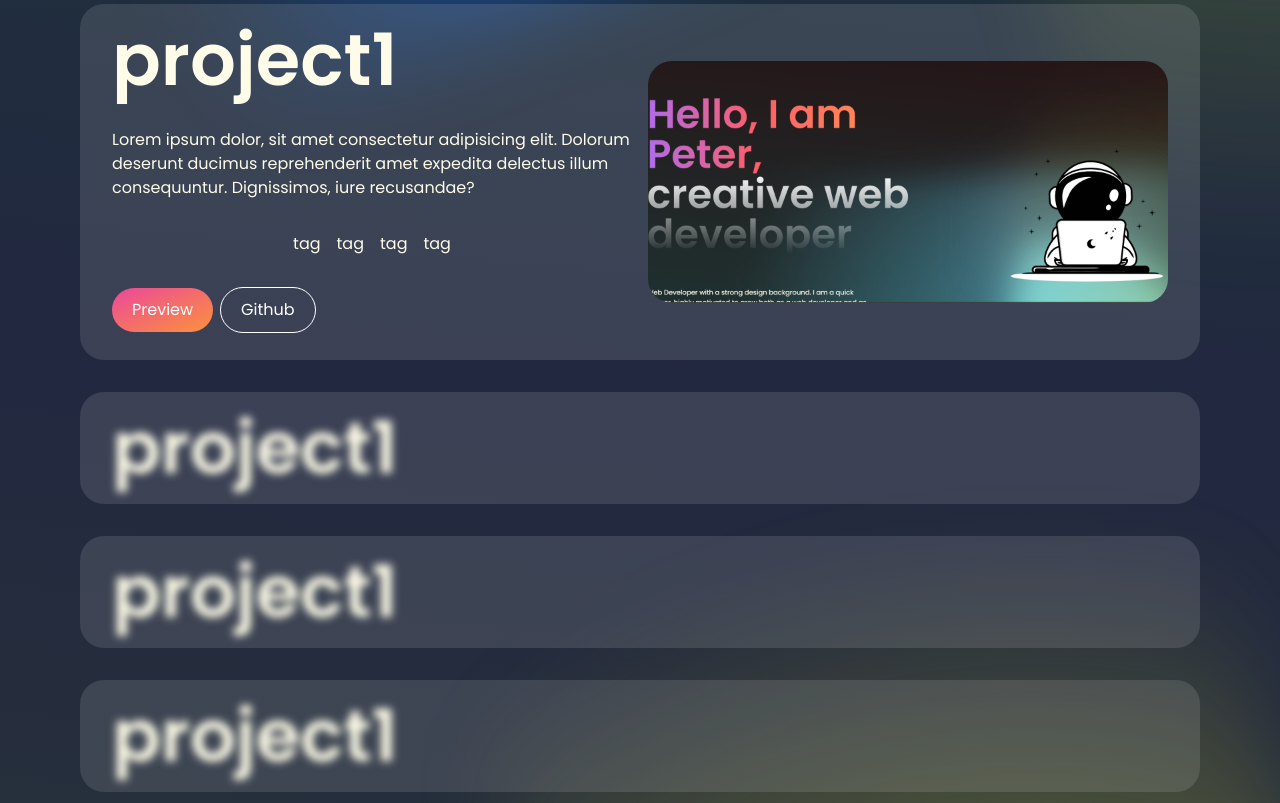
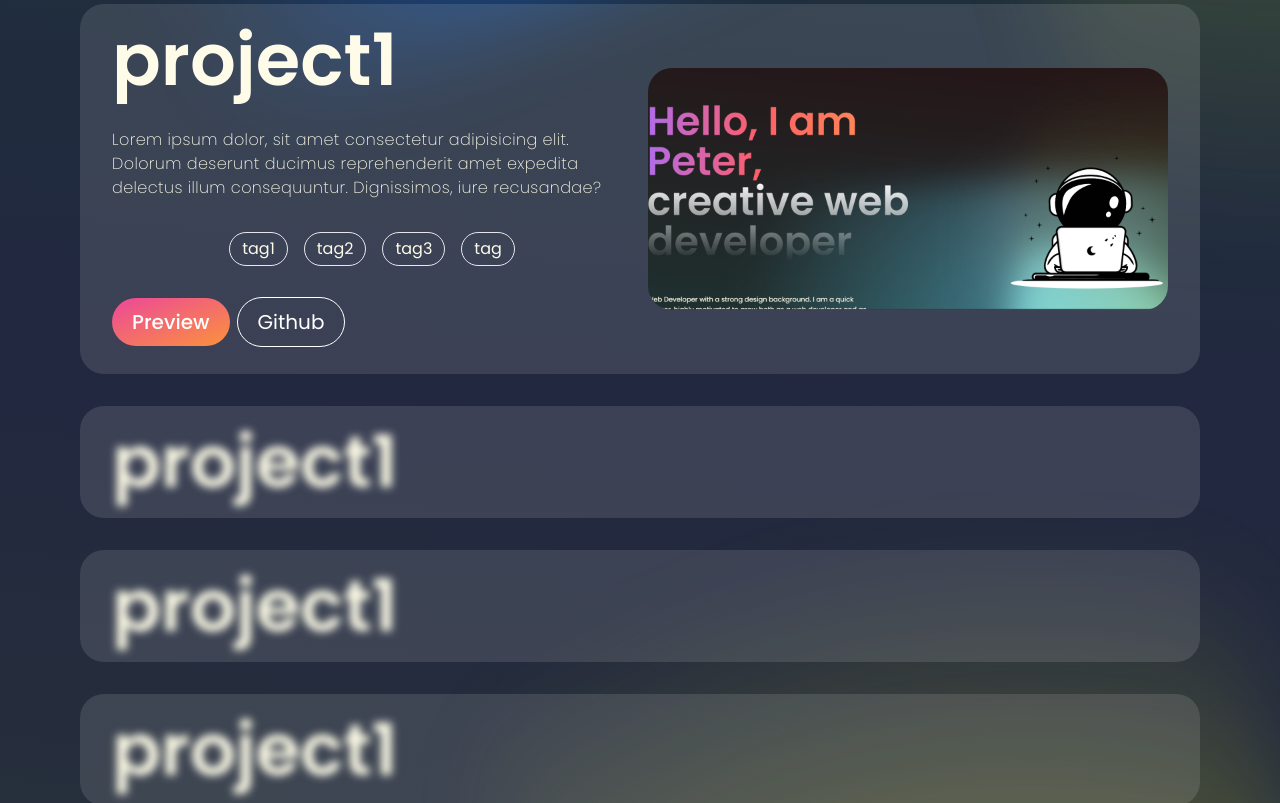
Before and after one commit to p6te/portfolio-website, a Next.js app: page / in a window 1280 px wide. Shown: the part 1580-2383 px from the top of the page. Built offline with nearby package versions, Linux system fonts and the light colour scheme.

Commit message:
refactor: correct styling

```diff
--- a/src/app/layout.tsx
+++ b/src/app/layout.tsx
@@ -3,7 +3,10 @@ import { Poppins } from "next/font/google";
 import "./globals.css";
 import BluredBackroundAnimation from "@/components/BluredBackgroundAnimation";
 
-const font = Poppins({ subsets: ["latin"], weight: ["400", "200", "600"] });
+const font = Poppins({
+  subsets: ["latin"],
+  weight: ["200", "300", "400", "500", "600", "700"],
+});
 
 export const metadata: Metadata = {
   title: "<Peter/> Portfolio",
--- a/src/app/page.tsx
+++ b/src/app/page.tsx
@@ -9,9 +9,11 @@ import Navigation from "@/components/Navigation";
 export default function Home() {
   return (
     <>
+      <div id="Hero">
         <Hero />
+      </div>
       <Navigation />
-      <div>
+
       <div id="Projects">
         <Projects />
       </div>
@@ -27,7 +29,6 @@ export default function Home() {
       <div id="Contact">
         <Contact />
       </div>
-      </div>
     </>
   );
 }
--- a/src/components/Navigation/Navbar/index.tsx
+++ b/src/components/Navigation/Navbar/index.tsx
@@ -2,6 +2,7 @@ import React, { useState } from "react";
 import NavbarItem from "./NavbarItem";
 import { useMotionValueEvent, useScroll } from "framer-motion";
 import { motion } from "framer-motion";
+import Link from "next/link";
 
 interface Props {
   isNavigationSection: boolean;
@@ -24,7 +25,7 @@ export default function Navbar({ isNavigationSection }: Props) {
   });
 
   return (
-    <div className="pointer-events-none sticky top-0 z-50 ">
+    <div className="pointer-events-none sticky top-3 z-50 ">
       <motion.nav
         variants={{
           visible: { y: 0, opacity: 1 },
@@ -37,8 +38,12 @@ export default function Navbar({ isNavigationSection }: Props) {
         }}
         className=" mx-24 flex items-center justify-between"
       >
-        <h2 className=" pointer-events-auto bg-gradient-primary bg-clip-text font-semibold text-transparent">{`<Peter/>`}</h2>
-        <div className=" pointer-events-auto mt-1 flex gap-7 rounded-full bg-blur-1 px-7 py-4 backdrop-blur">
+        <Link
+          href="#Hero"
+          scroll
+          className="pointer-events-auto rounded-full border border-transparent border-opacity-50 bg-gradient-primary bg-clip-text px-4 py-2 text-3xl font-semibold  text-transparent hover:border-white "
+        >{`<Peter/>`}</Link>
+        <div className=" pointer-events-auto  flex gap-7 rounded-full bg-blur-1 px-7 py-4 backdrop-blur">
           <NavbarItem href="Projects" />
           <NavbarItem href="Skills" />
           <NavbarItem href="Experience" />
--- a/src/components/Navigation/NavigationSection/NavigationBox.tsx
+++ b/src/components/Navigation/NavigationSection/NavigationBox.tsx
@@ -21,7 +21,7 @@ export default function NavigationBox({ href, setSelectedBox }: Props) {
   };
   return (
     <Link
-      className="flex h-72 justify-center rounded-3xl bg-gradient-to-b from-blur-1 to-transparent pt-3 backdrop-blur"
+      className="flex h-72 justify-center rounded-3xl bg-gradient-to-b from-blur-1 to-transparent pt-3 font-extralight tracking-wide backdrop-blur "
       href={`#${href}`}
       scroll
       onMouseOver={handleHover}
--- a/src/components/Navigation/NavigationSection/index.tsx
+++ b/src/components/Navigation/NavigationSection/index.tsx
@@ -10,7 +10,7 @@ export default function NavigationSection() {
       <div className="flex w-full items-center justify-center gap-2">
         <FadeComponent
           direction="up"
-          // triggerOnce
+          triggerOnce
           cascade
           className="inline-block w-1/6"
           duration={450}
--- a/src/components/ProjectsList/ProjectItem/index.tsx
+++ b/src/components/ProjectsList/ProjectItem.tsx
@@ -1,20 +1,33 @@
 import React, { useState } from "react";
 import { MotionConfig, motion, useAnimationControls } from "framer-motion";
-import Button from "../../common/Button";
+import Button from "@/components/common/Button";
 import Image, { StaticImageData } from "next/image";
+import { Project } from ".";
+import SkillTag from "./SkillTag";
 
-interface Props {
+interface Props extends Project {
   title: string;
   imgSrc: StaticImageData;
   onClick: () => void;
   isOpen: boolean;
 }
-export default function ProjectItem({ title, imgSrc, isOpen, onClick }: Props) {
+export default function ProjectItem({
+  imgSrc,
+  isOpen,
+  onClick,
+  description,
+  github,
+  preview,
+  tags,
+  title,
+}: Props) {
   const [isHover, setIsHover] = useState(false);
 
   return (
     <motion.li
-      className="w-full overflow-hidden rounded-3xl bg-blur-1 px-8 pt-5 backdrop-blur  hover:cursor-pointer"
+      className={`w-full overflow-hidden rounded-3xl bg-blur-1 px-8 pt-5 backdrop-blur   ${
+        !isOpen && "hover:cursor-pointer"
+      }`}
       onClick={onClick}
       onHoverStart={() => setIsHover(true)}
       onHoverEnd={() => setIsHover(false)}
@@ -51,22 +64,27 @@ export default function ProjectItem({ title, imgSrc, isOpen, onClick }: Props) {
             >
               {title}
             </motion.h2>
-            <motion.p className="my-8">
-              Lorem ipsum dolor, sit amet consectetur adipisicing elit. Dolorum
-              deserunt ducimus reprehenderit amet expedita delectus illum
-              consequuntur. Dignissimos, iure recusandae?
+            <motion.p className="my-8 font-extralight tracking-wide ">
+              {description}
             </motion.p>
 
             <ul className="flex flex-wrap items-center justify-center gap-4">
-              <li>tag</li>
-              <li>tag</li>
-              <li>tag</li>
-              <li>tag</li>
+              {tags.map((tag, index) => {
+                return <SkillTag key={index} name={tag} />;
+              })}
             </ul>
 
             <div className="mb-5 mt-8">
-              <Button>Preview</Button>
-              <Button outline>Github</Button>
+              <Button>
+                <a target="_blank" href={preview} rel="noopener noreferrer">
+                  Preview
+                </a>
+              </Button>
+              <Button outline>
+                <a target="_blank" href={github} rel="noopener noreferrer">
+                  Github
+                </a>
+              </Button>
             </div>
           </motion.div>
 
--- /dev/null
+++ b/src/components/ProjectsList/SkillTag.tsx
@@ -0,0 +1,10 @@
+import React from "react";
+
+interface Props {
+  name: string;
+}
+function SkillTag({ name }: Props) {
+  return <div className="rounded-full border px-3 py-1">{name}</div>;
+}
+
+export default SkillTag;
--- a/src/components/ProjectsList/index.tsx
+++ b/src/components/ProjectsList/index.tsx
@@ -1,12 +1,22 @@
 "use client";
 import React, { useState } from "react";
-import ProjectItem from "./ProjectItem";
 import project1 from "@/assets/projects/project1.png";
 import FadeComponent from "../FadeComponent";
+import ProjectItem from "./ProjectItem";
+import { StaticImageData } from "next/image";
 
-const projects = [
+export type Project = {
+  title: string;
+  description: string;
+  tags: string[];
+  imgSrc: StaticImageData;
+  github: string;
+  preview: string;
+};
+
+const projects: Project[] = [
   {
-    name: "project1",
+    title: "project1",
     description:
       "Lorem ipsum dolor, sit amet consectetur adipisicing elit. Dolorum deserunt ducimus reprehenderit amet expedita delectus illum consequuntur. Dignissimos, iure recusandae?",
     tags: ["tag1", "tag2", "tag3", "tag"],
@@ -15,7 +25,7 @@ const projects = [
     preview: "https://wall-chat-69c60.web.app/",
   },
   {
-    name: "project1",
+    title: "project1",
     description:
       "Lorem ipsum dolor, sit amet consectetur adipisicing elit. Dolorum deserunt ducimus reprehenderit amet expedita delectus illum consequuntur. Dignissimos, iure recusandae?",
     tags: ["tag1", "tag2", "tag3", "tag"],
@@ -24,7 +34,7 @@ const projects = [
     preview: "https://wall-chat-69c60.web.app/",
   },
   {
-    name: "project1",
+    title: "project1",
     description:
       "Lorem ipsum dolor, sit amet consectetur adipisicing elit. Dolorum deserunt ducimus reprehenderit amet expedita delectus illum consequuntur. Dignissimos, iure recusandae?",
     tags: ["tag1", "tag2", "tag3", "tag"],
@@ -33,7 +43,7 @@ const projects = [
     preview: "https://wall-chat-69c60.web.app/",
   },
   {
-    name: "project1",
+    title: "project1",
     description:
       "Lorem ipsum dolor, sit amet consectetur adipisicing elit. Dolorum deserunt ducimus reprehenderit amet expedita delectus illum consequuntur. Dignissimos, iure recusandae?",
     tags: ["tag1", "tag2", "tag3", "tag"],
@@ -42,7 +52,7 @@ const projects = [
     preview: "https://wall-chat-69c60.web.app/",
   },
   {
-    name: "project1",
+    title: "project1",
     description:
       "Lorem ipsum dolor, sit amet consectetur adipisicing elit. Dolorum deserunt ducimus reprehenderit amet expedita delectus illum consequuntur. Dignissimos, iure recusandae?",
     tags: ["tag1", "tag2", "tag3", "tag"],
@@ -60,10 +70,9 @@ function ProjectsList() {
       {projects.map((project, index) => (
         <FadeComponent key={index} direction="left" delay={300} triggerOnce>
           <ProjectItem
-            title={project.name}
-            imgSrc={project.imgSrc}
             isOpen={openedProjectIndex === index}
             onClick={() => setOpenedProjectIndex(index)}
+            {...project}
           />
         </FadeComponent>
       ))}
--- a/src/components/Sections/Hero.tsx
+++ b/src/components/Sections/Hero.tsx
@@ -18,7 +18,7 @@ export default function Hero() {
             </h1>
           </div>
         </FadeComponent>
-        <h5 className="w-2/3">
+        <h5 className="w-2/3  font-extralight tracking-wide">
           Web Developer with a strong design background. I am a quick learner,
           highly motivated to grow both as a web developer and as an individual.
           I have worked extensively with financial, web3, and crypto
--- a/src/components/common/Button.tsx
+++ b/src/components/common/Button.tsx
@@ -14,8 +14,8 @@ export default function Button({ outline, children, otherProps }: Props) {
       type="button"
       className={
         outline
-          ? "text-white outline outline-1 rounded-full text-m px-5 py-2.5 text-center me-2 mb-2 hover:bg-blur-1 transition"
-          : "text-white bg-gradient-to-br from-pink-500 to-orange-400 hover:bg-gradient-to-bl focus:ring-4 focus:outline-none focus:ring-pink-200 dark:focus:ring-pink-800 font-medium  rounded-full text-m px-5 py-2.5 text-center me-2 mb-2 transition"
+          ? " mb-2 me-2 rounded-full px-5 py-2.5 text-center text-xl text-white outline outline-1 transition hover:bg-blur-1"
+          : " mb-2 me-2 rounded-full bg-gradient-to-br from-pink-500 to-orange-400 px-5 py-2.5 text-center text-xl  font-medium text-white transition hover:bg-gradient-to-bl focus:outline-none focus:ring-4 focus:ring-pink-200 dark:focus:ring-pink-800"
       }
       {...otherProps}
     >
```
Lines whose indentation alone changed are shown as unchanged.
